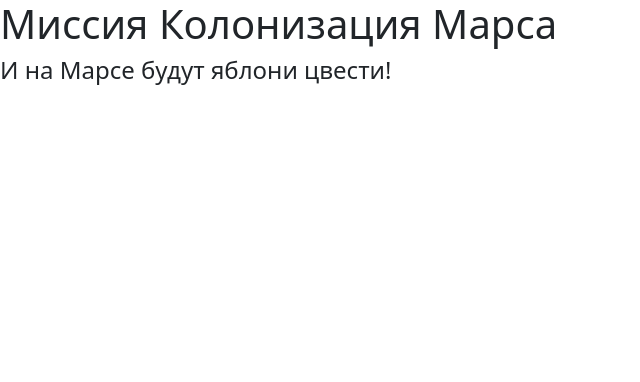
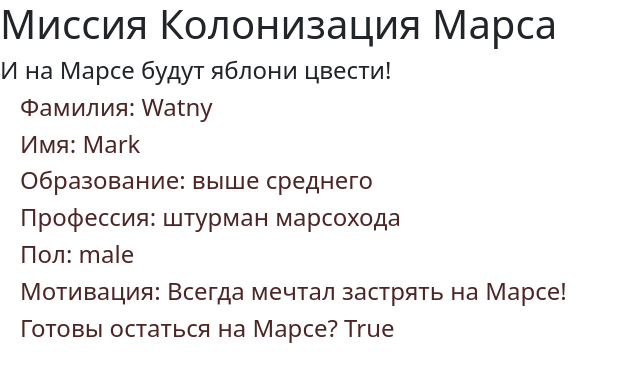
Before and after one commit to mregor787/flask_wtf_first, a Flask app: page /answer in a window 1280 px wide. Shown: the top 382 px of the page, without its empty margins (0-640 px from the left). Run offline with Flask 2, Linux system fonts and the light colour scheme.

Commit message:
Task #4 (Auto-answer)

```diff
--- a/server.py
+++ b/server.py
@@ -26,5 +26,23 @@ def list_prof(list):
     return render_template('list_prof.html', list=list, prof_list=prof_list)
 
 
+@app.route('/answer')
+@app.route('/auto_answer')
+def answer():
+    param = {
+        'title': 'Анкета',
+        'surname': ('Фамилия:', 'Watny'),
+        'name': ('Имя:', 'Mark'),
+        'education': ('Образование:', 'выше среднего'),
+        'profession': ('Профессия:', 'штурман марсохода'),
+        'sex': ('Пол:', 'male'),
+        'motivation': (
+            'Мотивация:', 'Всегда мечтал застрять на Марсе!'
+        ),
+        'ready': ('Готовы остаться на Марсе?', 'True')
+    }
+    return render_template('auto_answer.html', param=param)
+
+
 if __name__ == '__main__':
     app.run(port=8080, host='127.0.0.1')
--- a/static/css/style.css
+++ b/static/css/style.css
@@ -7,3 +7,7 @@
 .prof_list_div {
     margin-left: 2em;
 }
+.auto_answer_form {
+    padding-left: 20px;
+    color: rgb(78, 37, 37);
+}
--- /dev/null
+++ b/templates/auto_answer.html
@@ -0,0 +1,13 @@
+{% extends "base.html" %}
+
+{% block title %}
+    <title>{{ param['title'] }}</title>
+{% endblock %}
+
+{% block content %}
+    {% for key in param %}
+        {% if key != 'title' %}
+            <h4 class="auto_answer_form">{{ param[key][0] }} {{ param[key][1] }}</h4>
+        {% endif %}
+    {% endfor %}
+{% endblock %}
--- a/templates/base.html
+++ b/templates/base.html
@@ -6,7 +6,8 @@
         rel="stylesheet" integrity="sha384-BmbxuPwQa2lc/FVzBcNJ7UAyJxM6wuqIj61tLrc4wSX0szH/Ev+nYRRuWlolflfl"
         crossorigin="anonymous">
         <link href="{{ url_for('static', filename='css/style.css') }}" rel="stylesheet">
-        <title>{{ title }}</title>
+        {% block title %}
+        {% endblock %}
     </head>
     <body>
         <h1>Миссия Колонизация Марса</h1>
```
